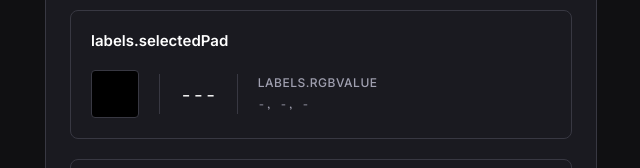
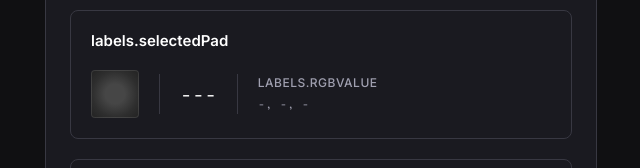
Before and after one commit to sihyunlts/mystrix-palette-utility, a React (Vite) app: page /#palette in a window 1280 px wide. Shown: the part 1171-1339 px from the top of the page, without its empty margins (319-959 px from the left). Built offline with nearby package versions, Linux system fonts and the light colour scheme; no server answers; the HTML template or start-up script is replaced by a standard one.

Commit message:
style: align selected pad swatch with preview

```diff
--- a/src/components/palette/MystrixPreview.tsx
+++ b/src/components/palette/MystrixPreview.tsx
@@ -1,6 +1,7 @@
 import React, { memo, useEffect, useLayoutEffect, useMemo, useRef, useState } from 'react';
 import { Color, Palette } from '../../types';
 import styles from './MystrixPreview.module.css';
+import { getPreviewDisplayColors } from './previewDisplay';
 
 interface PaletteGridProps {
   palette: Palette;
@@ -71,10 +72,6 @@ const SELECTION_TRANSITION_MS = 150;
 
 const OFF_COLOR: Color = { r: 0, g: 0, b: 0 };
 
-const gamma = 0.6;
-const applyGamma = (channel: number) => Math.pow(channel / 255, gamma) * 255;
-const baseGray = 70;
-
 const SOURCE_VIEWBOX_SIZE = 110;
 const SOURCE_VIEWBOX_OFFSET = 5;
 const SOURCE_PATH_MARGIN = 2;
@@ -126,28 +123,6 @@ const getPadVariant = (localIndex: number): PadVariant => {
     default:
       return 'normal';
   }
-};
-
-const getDisplayColors = (color: Color): DisplayColors => {
-  const toDisplayChannel = (
-    channel: number,
-    grayWeight: number,
-    gammaWeight: number,
-    keepChannelRatio = true
-  ) => Math.round(Math.min(
-    255,
-    baseGray * grayWeight * (keepChannelRatio ? (1 - channel / 255) : 1) + applyGamma(channel) * gammaWeight
-  ));
-
-  const toRgbString = (mapper: (channel: number) => number) => (
-    `rgb(${mapper(color.r)}, ${mapper(color.g)}, ${mapper(color.b)})`
-  );
-
-  return {
-    core: toRgbString((channel) => toDisplayChannel(channel, 1, 1.1)),
-    mid: toRgbString((channel) => toDisplayChannel(channel, 0.65, 0.7)),
-    edge: toRgbString((channel) => toDisplayChannel(channel, 0.5, 0.1, false)),
-  };
 };
 
 const normalizeChannel = (value: number | undefined) => (
@@ -259,7 +234,7 @@ const drawPadGlow = (context: CanvasRenderingContext2D, pad: RenderPad, geometry
 const drawPadBody = (context: CanvasRenderingContext2D, pad: RenderPad, geometry: HousingGeometry) => {
   const rect = getPadRect(pad.localIndex, geometry, getSelectionScale(pad.selectionProgress));
   const path = PAD_PATHS[pad.variant];
-  const displayColors = getDisplayColors(pad.rawColor);
+  const displayColors: DisplayColors = getPreviewDisplayColors(pad.rawColor);
 
   context.save();
   context.translate(rect.x, rect.y);
--- a/src/components/palette/SelectedPadInfo.module.css
+++ b/src/components/palette/SelectedPadInfo.module.css
@@ -42,8 +42,16 @@
   width: 100%;
   height: 100%;
   border-radius: 4px;
-  border: 1px solid var(--color-border);
+  border: 1px solid rgba(255, 255, 255, 0.1);
   cursor: pointer;
+  background:
+    radial-gradient(
+      circle at 50% 50%,
+      var(--selected-pad-core) 0%,
+      var(--selected-pad-core) 30%,
+      var(--selected-pad-mid) 70%,
+      var(--selected-pad-edge) 100%
+    );
 }
 
 .popover {
--- a/src/components/palette/SelectedPadInfo.tsx
+++ b/src/components/palette/SelectedPadInfo.tsx
@@ -6,6 +6,7 @@ import { ColorPicker } from './ColorPicker';
 import { SectionHeader } from '../ui/SectionHeader';
 import styles from './SelectedPadInfo.module.css';
 import { usePopover } from '../../hooks/usePopover';
+import { getPreviewDisplayColors } from './previewDisplay';
 
 interface SelectedPadInfoProps {
   selectedIndex?: number;
@@ -44,6 +45,12 @@ export const SelectedPadInfo: React.FC<SelectedPadInfoProps> = ({
   }, [selectedIndex, isOpen, close]);
 
   const referenceProps = selectedIndex === undefined ? {} : getReferenceProps();
+  const displayColors = getPreviewDisplayColors(color);
+  const swatchStyle = {
+    '--selected-pad-core': displayColors.core,
+    '--selected-pad-mid': displayColors.mid,
+    '--selected-pad-edge': displayColors.edge,
+  } as React.CSSProperties;
 
   return (
     <div className={styles.container}>
@@ -55,7 +62,7 @@ export const SelectedPadInfo: React.FC<SelectedPadInfoProps> = ({
             ref={referenceRef}
             {...referenceProps}
             className={styles.swatch}
-            style={{ backgroundColor: `rgb(${color.r}, ${color.g}, ${color.b})` }}
+            style={swatchStyle}
           />
         </div>
 
--- /dev/null
+++ b/src/components/palette/previewDisplay.ts
@@ -0,0 +1,34 @@
+import { Color } from '../../types';
+
+export interface PreviewDisplayColors {
+  core: string;
+  mid: string;
+  edge: string;
+}
+
+const gamma = 0.6;
+const baseGray = 70;
+
+const applyGamma = (channel: number) => Math.pow(channel / 255, gamma) * 255;
+
+export const getPreviewDisplayColors = (color: Color): PreviewDisplayColors => {
+  const toDisplayChannel = (
+    channel: number,
+    grayWeight: number,
+    gammaWeight: number,
+    keepChannelRatio = true
+  ) => Math.round(Math.min(
+    255,
+    baseGray * grayWeight * (keepChannelRatio ? (1 - channel / 255) : 1) + applyGamma(channel) * gammaWeight
+  ));
+
+  const toRgbString = (mapper: (channel: number) => number) => (
+    `rgb(${mapper(color.r)}, ${mapper(color.g)}, ${mapper(color.b)})`
+  );
+
+  return {
+    core: toRgbString((channel) => toDisplayChannel(channel, 1, 1.1)),
+    mid: toRgbString((channel) => toDisplayChannel(channel, 0.65, 0.7)),
+    edge: toRgbString((channel) => toDisplayChannel(channel, 0.5, 0.1, false)),
+  };
+};
```
